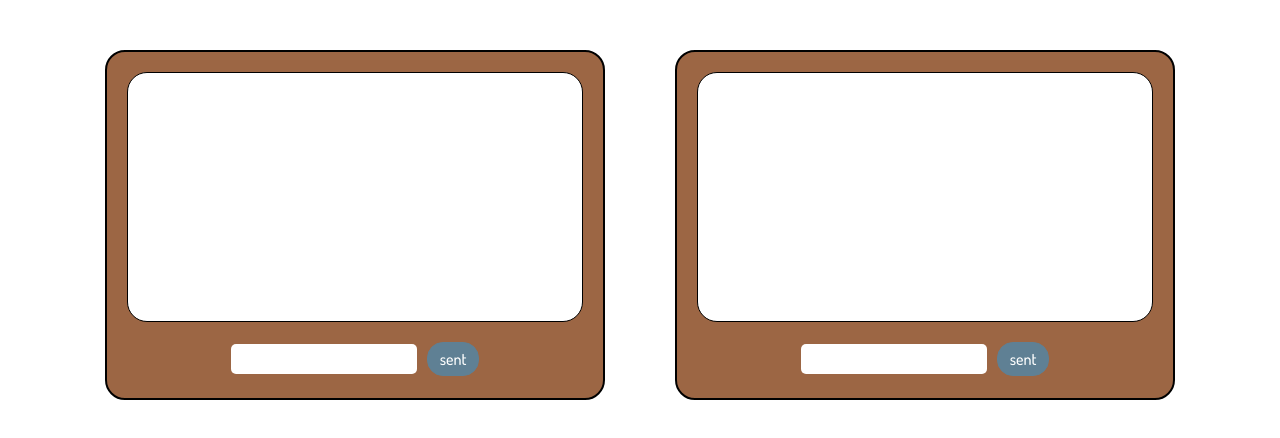
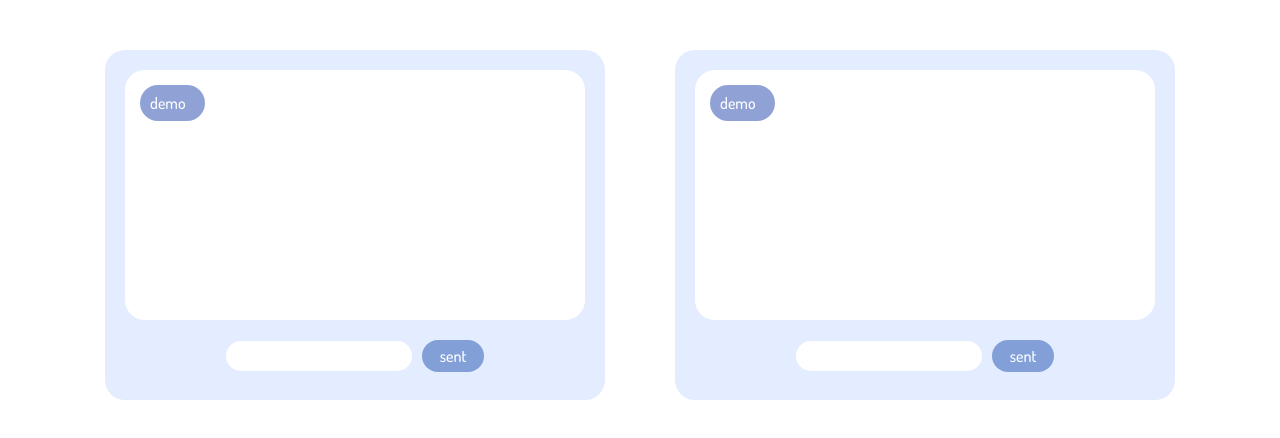
Before and after one commit to rashadsafa/jsDom, a plain HTML site: page index.html in a window 1280 px wide. Drawn offline with nearby package versions, Linux system fonts and the light colour scheme.

Commit message:
something

```diff
--- a/_chat.sass
+++ b/_chat.sass
@@ -2,32 +2,34 @@
     .box
         width: 500px
         height: 350px
-        border: 2px solid #000000
+        // border: 2px solid #000000
         border-radius: 20px
-        background-color: #9c6644
+        background-color: #e4ecff
         .message
             height: 250px
-            border: 1px solid #000000
+            // border: 1px solid #000000
             border-radius: 20px
             background-color: #ffffff
             margin: 20px
+            padding: 10px
             h3
-                margin: 10px
-                background-color: #5f8094
+                margin: 5px
+                background-color: #90a2d5
                 color: #ffffff
-                border: 1px solid #5f8094
+                // border: 1px solid #5f8094
                 border-radius: 20px
-                padding: 10px 8px
-                width: 60px
+                padding: 10px
+                width: 65px
         .text
             display: flex
             justify-content: center
             align-items: center
             input
                 margin-right: 10px
+                border-radius: 20px
             h3
-                border: 1px solid #5f8094
+                // border: 1px solid #5f8094
                 border-radius: 16px
-                padding: 8px 12px
-                background-color: #5f8094
+                padding: 8px 18px
+                background-color: #829fd7
                 color: #ffffff
--- a/app.js
+++ b/app.js
@@ -19,7 +19,7 @@ $(document).ready(function () {
             }
         }
         $("#messageyou").append(myel())
-        $("#mesageme").append(myel('class= "end"'))
+        $("#messageme").append(myel('class= "end"'))
         $("#inputme").val("")
 
         document.querySelector("#messageme").scrollTo(0, document.querySelector("#messageme").scrollHeight)
@@ -45,7 +45,7 @@ $(document).ready(function () {
             }
         }
         $("#messageme").append(myel())
-        $("#mesageyou").append(myel('class= "end"'))
+        $("#messageyou").append(myel('class= "end"'))
         $("#inputyou").val("")
 
         document.querySelector("#messageme").scrollTo(0, document.querySelector("#messageme").scrollHeight)
--- a/index.html
+++ b/index.html
@@ -28,9 +28,9 @@
                         <div class="box">
                             <div class="message" id="messageyou">
                                 <div>
-                                    <!-- <div class="line">
+                                    <div class="line">
                                         <h3>demo</h3>
-                                    </div> -->
+                                    </div>
                                 </div>
                             </div>
                             <div class="text">
@@ -45,9 +45,9 @@
                         <div class="box">
                             <div class="message" id="messageme">
                                 <div>
-                                    <!-- <div class="line">
+                                    <div class="line">
                                         <h3>demo</h3>
-                                    </div> -->
+                                    </div>
                                 </div>
                             </div>
                             <div class="text">
```
Also changed, not shown: style.css, 1 other file.
